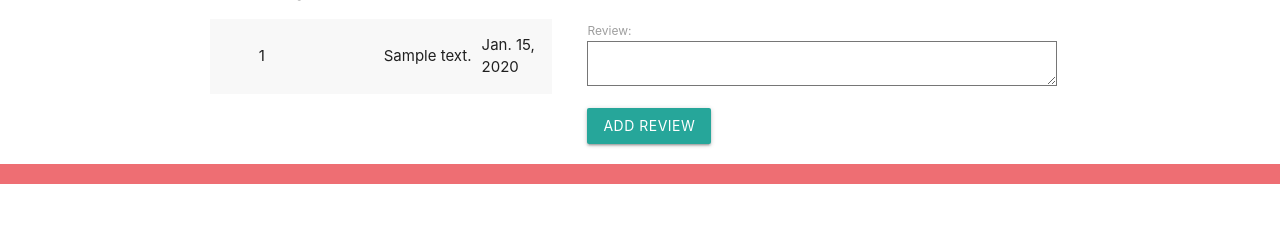
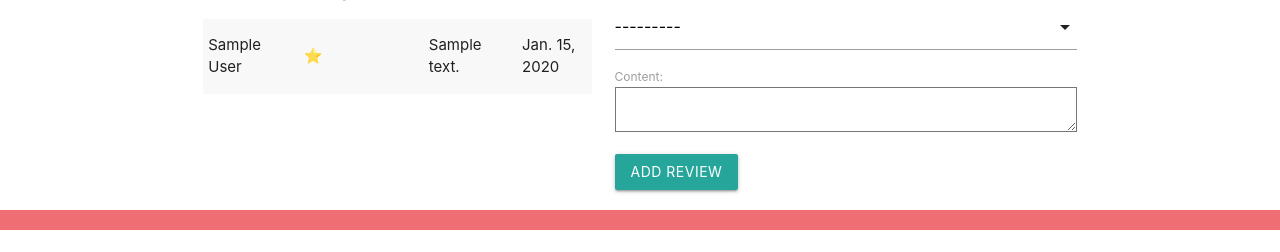
Before and after one commit to akrauss419/yardbarker, a Django app: page /contractors/1/ in a window 1280 px wide. Shown: the part 1249-1501 px from the top of the page. Before the commit the page ends 1433 px from the top, so only its background shows below. Run offline with Django 4.2, Linux system fonts and the light colour scheme; a user stored in the database is signed in; tables that the repository leaves empty hold one stand-in row (values such as "Sample post").

Commit message:
fix reviews

```diff
--- a/main_app/forms.py
+++ b/main_app/forms.py
@@ -6,7 +6,7 @@ from .models import Review, Job, Member
 class ReviewForm(forms.ModelForm):
     class Meta:
         model = Review
-        fields = ['rating', 'review']
+        fields = ['rating', 'content']
 
         # widgets = {
         #     'rating': forms.Select(attrs={'class': 'form-control'}),
--- a/main_app/models.py
+++ b/main_app/models.py
@@ -38,16 +38,16 @@ class Member(models.Model):
 
 class Review(models.Model):
   RATING_CHOICES = (
-    (1, '⭐️'),
-    (2, '⭐️⭐️'),
-    (3, '⭐️⭐️⭐️'),
-    (4, '⭐️⭐️⭐️⭐️'),
-    (5, '⭐️⭐️⭐️⭐️⭐️')
+    ('1', '⭐️'),
+    ('2', '⭐️⭐️'),
+    ('3', '⭐️⭐️⭐️'),
+    ('4', '⭐️⭐️⭐️⭐️'),
+    ('5', '⭐️⭐️⭐️⭐️⭐️')
   )
 
   date = models.DateField(auto_now_add=True)
   rating = models.CharField(max_length=1, choices=RATING_CHOICES, blank=True)
-  review = models.TextField(max_length=200, blank=True)
+  content = models.TextField(max_length=500, blank=True)
   contractor = models.ForeignKey(Contractor, on_delete=models.CASCADE)
   member = models.ForeignKey(Member, default=None, on_delete=models.CASCADE)
 
--- a/main_app/templates/main_app/contractor_detail.html
+++ b/main_app/templates/main_app/contractor_detail.html
@@ -50,12 +50,13 @@
           <th style="width:75px"><strong>Date</strong></th>
         </tr>
       </thead>
-      {% if contractor.review_set.count %} {% for review in contractor.review_set.all%}
+      {% if contractor.review_set.count %}
+        {% for review in contractor.review_set.all%}
         <tbody>
           <tr>
-          <td>{{review.user}}</td>
+            <td>{{review.member}}</td>
             <td>{{review.get_rating_display}}</td>
-          <td>{{review.review}}</td>
+            <td>{{review.content}}</td>
             <td>{{review.date}}</td>
           </tr>
         </tbody>
@@ -79,4 +80,9 @@
   {% endif %}
 </section>
 <!-- review section -->
+<script>
+
+const selectEl = document.getElementById('id_rating');
+M.FormSelect.init(selectEl);
+</script>
 {% endblock %}
--- a/main_app/views.py
+++ b/main_app/views.py
@@ -181,12 +181,16 @@ def add_contractor_photo(request, contractor_id):
 @login_required
 def add_review(request, contractor_id):
   form = ReviewForm(request.POST)
+  curr_contractor = Contractor.objects.get(id=contractor_id)
+  print(request.user)
+  curr_member = Member.objects.get(user=request.user)
   if form.is_valid():
     new_review = form.save(commit=False)
-    new_review.contractor_id = contractor_id
-    new_review.user = request.user
+    new_review.contractor = curr_contractor
+    new_review.member = curr_member
     new_review.save()
-  return redirect('contractors_detail', pk=contractor_id)
+    print(new_review)
+  return redirect('contractors_detail', contractor_id=contractor_id)
 
 
 def contractors_detail(request, contractor_id):
```
Also changed, not shown: main_app/migrations/0023_remove_review_review_review_content.py (added), main_app/migrations/0024_alter_review_rating.py (added). Lines whose indentation alone changed are shown as unchanged.
